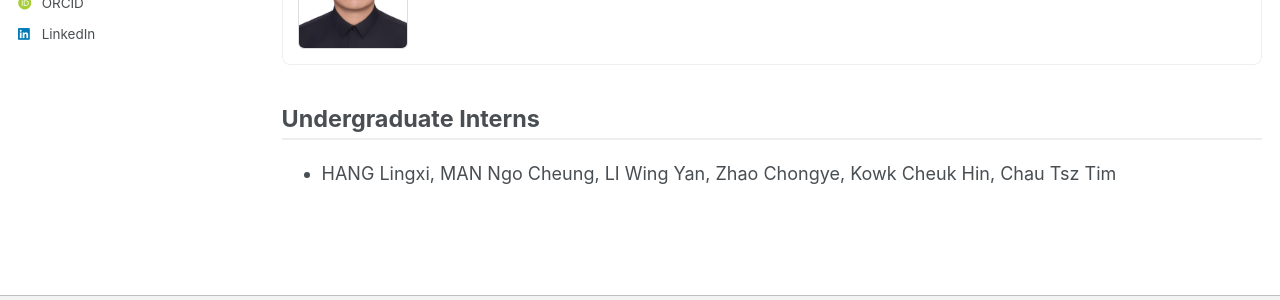
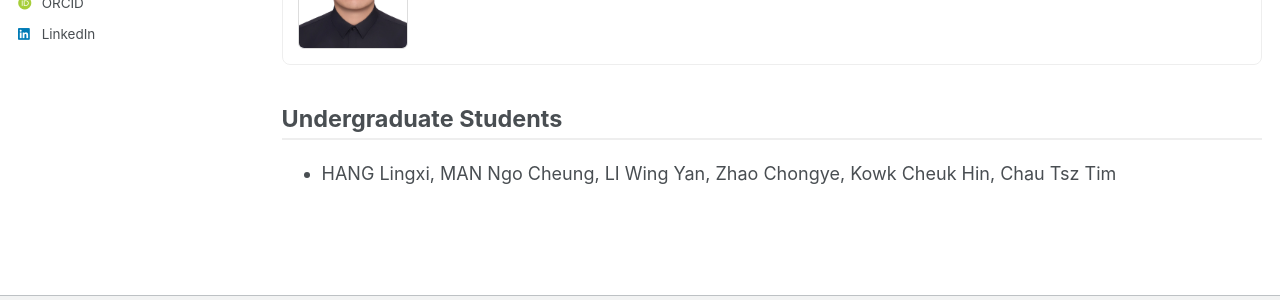
Before and after one commit to TongXuneng/TongXuneng.github.io, a Jekyll site: the page built from _pages/team.html, in a window 1280 px wide and 900 px high, scrolled down 992 px. Shown: the part 568-868 px from the top of the window. Built offline with Jekyll 4.4.1, drawn with Linux system fonts in a browser that asks for light colours; some web fonts are replaced; a script bundle is joined from its source files by our own code; library files that are not in the unit come from our copies.

Commit message:
Update team.html

```diff
--- a/_pages/team.html
+++ b/_pages/team.html
@@ -98,7 +98,7 @@ author_profile: true
   </div>
 </div>
 
-<h3 class="section-header">Undergraduate Interns</h3>
+<h3 class="section-header">Undergraduate Students</h3>
 <ul>
   <li>HANG Lingxi, MAN Ngo Cheung, LI Wing Yan, Zhao Chongye, Kowk Cheuk Hin, Chau Tsz Tim</li>
 </ul>
```
